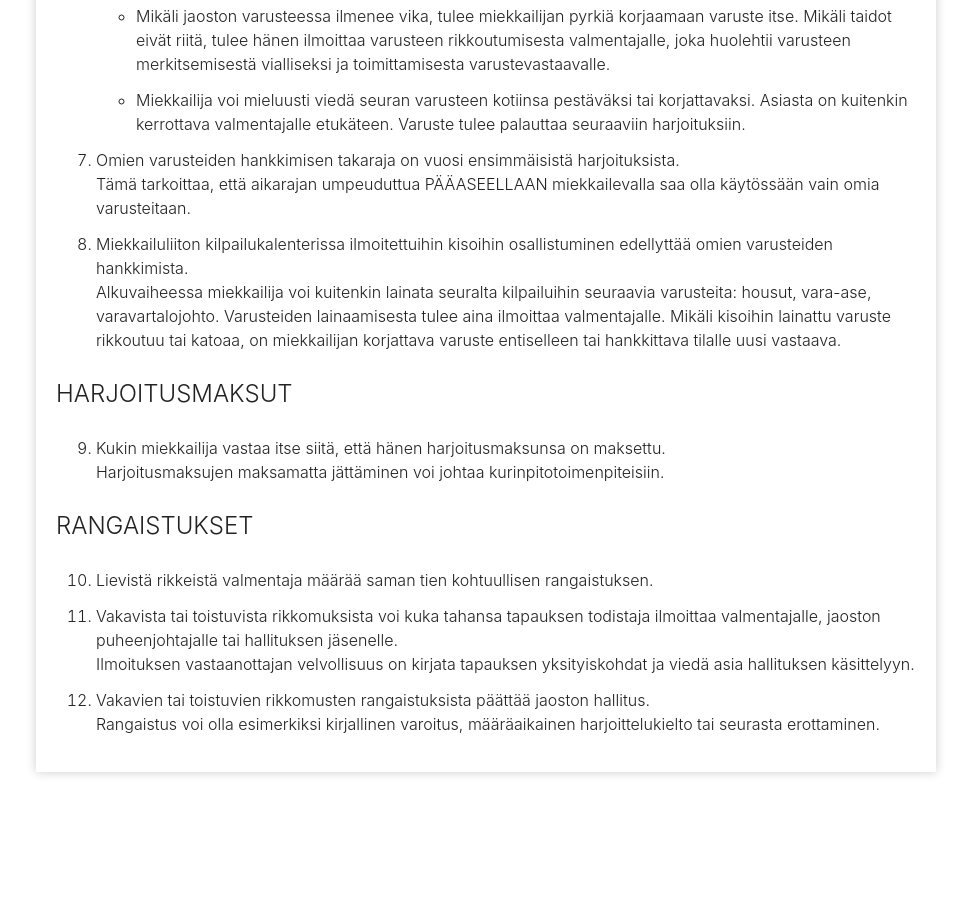
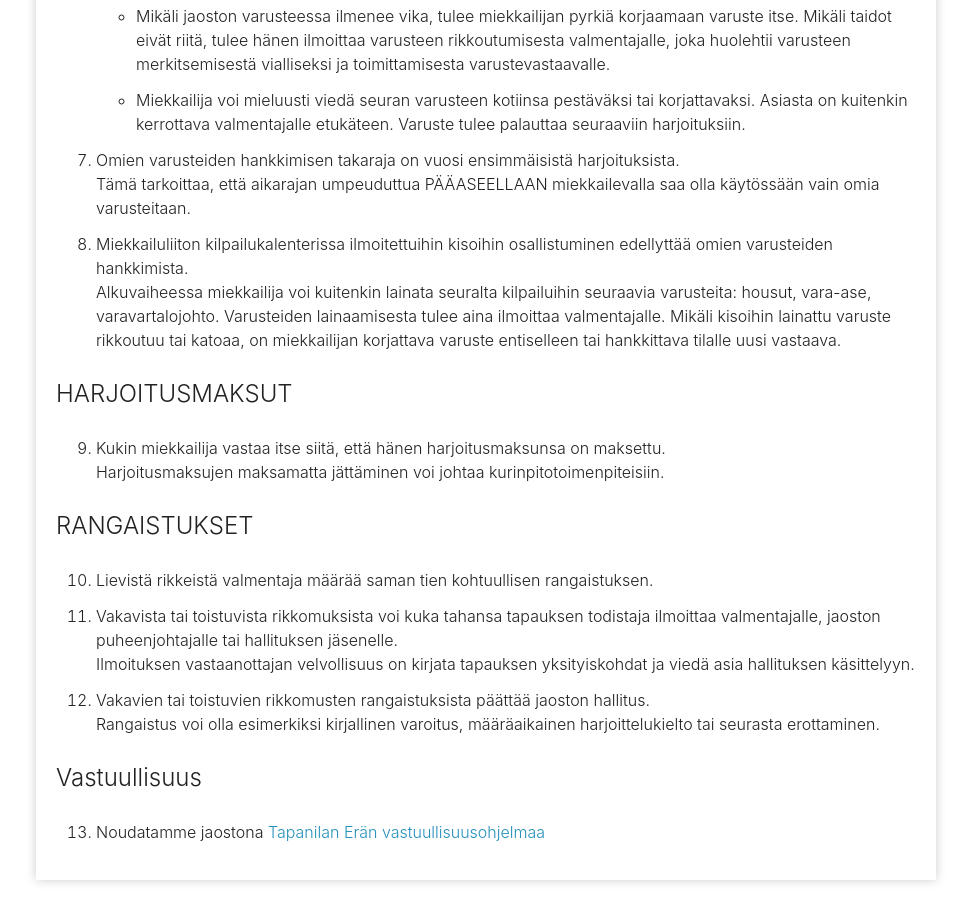
Before and after one commit to omahlama/eramiekkailu.fi, a Jekyll site: the page built from salisaannot/index.html, in a window 1280 px wide and 900 px high, scrolled down 1248 px. Shown: the whole window, without its empty margins (154-1125 px from the left). Built offline with Jekyll 4.4.1, drawn with Linux system fonts in a browser that asks for light colours; nearby versions of some CDN libraries; before the commit the page ends 2040 px from its top, so only the background shows below that.

Commit message:
lisätään vastuullisuusohjelman linkki

```diff
--- a/salisaannot/index.html
+++ b/salisaannot/index.html
@@ -56,7 +56,7 @@ Harjoitusmaksujen maksamatta jättäminen voi johtaa kurinpitotoimenpiteisiin.
 <h3>RANGAISTUKSET</h3>
 
 <ol start="10">
-<li>Lievistä rikkeistä valmentaja määrää saman tien kohtuullisen rangaistuksen.
+  <li>Lievistä rikkeistä valmentaja määrää saman tien kohtuullisen rangaistuksen.
 
 <li>Vakavista tai toistuvista rikkomuksista voi kuka tahansa tapauksen todistaja ilmoittaa valmentajalle, jaoston puheenjohtajalle tai hallituksen jäsenelle.<br>
 Ilmoituksen vastaanottajan velvollisuus on kirjata tapauksen yksityiskohdat ja viedä asia hallituksen käsittelyyn.
@@ -64,3 +64,8 @@ Ilmoituksen vastaanottajan velvollisuus on kirjata tapauksen yksityiskohdat ja v
 <li>Vakavien tai toistuvien rikkomusten rangaistuksista päättää jaoston hallitus.<br>
 Rangaistus voi olla esimerkiksi kirjallinen varoitus, määräaikainen harjoittelukielto tai seurasta erottaminen.
 </ol>
+
+<h3>Vastuullisuus</h3>
+<ol start="13">
+
+<li>Noudatamme jaostona <a href="https://tapanilanera.fi/fi/seura/vastuullisuusohjelma">Tapanilan Erän vastuullisuusohjelmaa</a></li>
```
